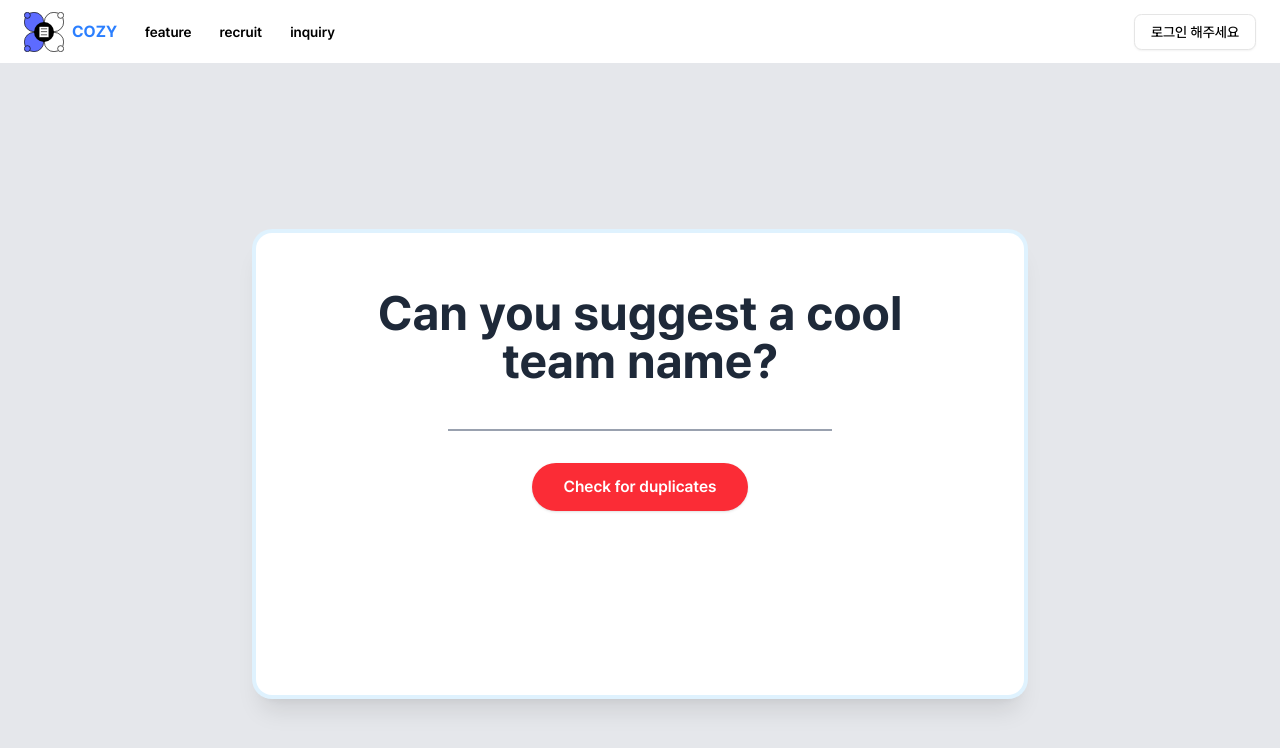
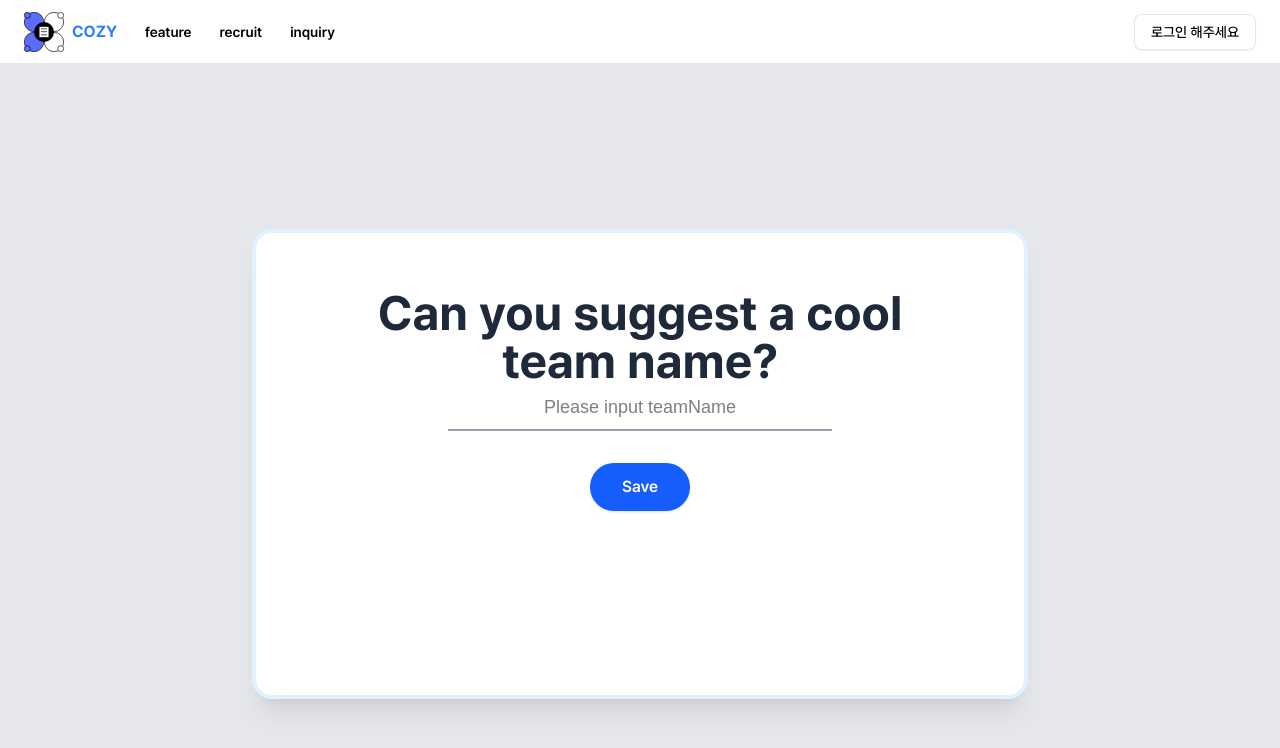
Before and after one commit to dokhung/Project_COZY_FrontEnd, a Next.js app: page /createteam in a window 1280 px wide. Shown: the top 748 px of the page. Built offline with nearby package versions, Linux system fonts and the light colour scheme.

Commit message:
teamMake

```diff
--- a/src/api/Axios.ts
+++ b/src/api/Axios.ts
@@ -1,4 +1,4 @@
-import axios, {AxiosInstance} from 'axios';
+import axios, {AxiosInstance, InternalAxiosRequestConfig} from 'axios';
 import { useUserStore } from '@/store/userStore';
 
 const apiClient:AxiosInstance = axios.create({
@@ -6,17 +6,21 @@ const apiClient:AxiosInstance = axios.create({
     withCredentials: true,
 });
 
-apiClient.interceptors.request.use((config) => {
-    const token : string|null = typeof window !== 'undefined'
-        ? localStorage.getItem('accessToken')
-        : null;
+apiClient.interceptors.request.use((config: InternalAxiosRequestConfig) => {
+    const token =
+        typeof window !== 'undefined' ? localStorage.getItem('accessToken') : null;
+
+    config.headers = config.headers || {};
+
+    config.headers['Content-Type'] = 'application/json';
 
     if (token) {
-        config.headers.Authorization = `Bearer ${token}`;
+        config.headers['Authorization'] = `Bearer ${token}`;
     }
 
     return config;
 });
+
 
 // 로그아웃 판단
 apiClient.interceptors.response.use(
--- a/src/api/requests/team.ts
+++ b/src/api/requests/team.ts
@@ -1,20 +1,16 @@
 import apiClient from "@/api/Axios";
 
 export type CreateTeamDTO = {
-    teamName: string;
+    teamName: string | undefined;
     description: string;
 }
 
 export const createTeamRequest = async (dto : CreateTeamDTO) => {
-    const token = localStorage.getItem("accessToken");
+
     const res = await apiClient.post(
-        '/api/team/create',dto,{
-            headers: {
-                Authorization: `Bearer ${token}`,
-                'Content-Type': 'application/json',
-            }
-        }
+        '/api/team/create',dto,
     );
+    alert("성공");
     return res.data;
 }
 
--- a/src/components/team/CreateTeamForm.tsx
+++ b/src/components/team/CreateTeamForm.tsx
@@ -2,15 +2,17 @@
 
 import {useState} from "react";
 import {useRouter} from "next/navigation";
-import {checkTeamNameRequest} from "@/api/requests/team";
+import {checkTeamNameRequest, CreateTeamDTO, createTeamRequest} from "@/api/requests/team";
 
 export const CreateTeamForm = () => {
 
     // State
-    const [teamName, setTeamName] = useState<string>();
+    const [teamName, setTeamName] = useState<string>("");
+    const [description, setDescription] = useState<string>("");
     const [errorMessage, setErrorMessage] = useState<string>("");
     const [isAvailable, setIsAvailable] = useState<boolean>(false);
     const [isChecking, setIsChecking] = useState<boolean>(false);
+    const [isSave, setIsSave] = useState<boolean>(false);
     // val
     const router = useRouter();
 
@@ -23,31 +25,53 @@ export const CreateTeamForm = () => {
         }
         setIsChecking(true);
         setIsAvailable(false);
-        setErrorMessage("");
-        try {
-            const isDuplicate = await checkTeamNameRequest(teamName);
-            if (!isDuplicate) {
-                setErrorMessage("This team name is already in use.");
-            }else {
-                setIsAvailable(true);
-            }
-        }catch {
-            setErrorMessage("Error while creating team");
-        }finally {
-            setIsChecking(false);
-        }
+        // setErrorMessage("");
+        // try {
+        //     const isDuplicate = await checkTeamNameRequest(teamName);
+        //     if (!isDuplicate) {
+        //         setErrorMessage("This team name is already in use.");
+        //     }else {
+        //         setIsAvailable(true);
+        //     }
+        // }catch {
+        //     setErrorMessage("Error while creating team");
+        // }finally {
+        //     setIsChecking(false);
+        // }
+    }
+
+    const handleTeamNameSave = async () => {
+       // if (!isAvailable) return;
+       setIsSave(true);
+       try {
+           const dto = {
+               teamName:teamName?.trim(),
+               description:description?.trim() || "",
+           };
+           await createTeamRequest(dto);
+       }catch (error) {
+           setErrorMessage("error");
+           setIsAvailable(false);
+       }finally {
+           setIsSave(false);
+       }
+
     }
 
 
     return (
         <>
             <div className={"flex justify-center"}>
+                <div>
                 <input
                     value={teamName}
                     onChange={(e) => setTeamName(e.target.value)}
-                    placeholder={""}
+                    placeholder={"Please input teamName"}
                     className={"w-72 sm:w-96 bg-transparent text-center text-lg border-0 border-b-2 border-gray-400 focus:border-gray-700 focus:outline-none py-2"}
                 />
+                </div>
+
+
                 {errorMessage && (
                     <p
                         className={`mt-4 text-sm font-semibold ${
@@ -64,15 +88,18 @@ export const CreateTeamForm = () => {
             </div>
 
             <div className={"mt-8 flex justify-center"}>
-                <button
-                    onClick={handleCheckName}
-                    className={"px-6 sm:px-8 py-3 rounded-full bg-red-500 text-white font-semibold shadow hover:bg-red-600 disabled:opacity-50 disabled:cursor-not-allowed transition"}>
-                    {isChecking ? "Checking..." : "Check for duplicates"}
-                </button>
+                {/*<button*/}
+                {/*    onClick={handleCheckName}*/}
+                {/*    className={"px-6 sm:px-8 py-3 rounded-full bg-red-500 text-white font-semibold shadow hover:bg-red-600 disabled:opacity-50 disabled:cursor-not-allowed transition"}>*/}
+                {/*    {isChecking ?*/}
+                {/*        "Checking..." : "Check for duplicates"}*/}
+                {/*</button>*/}
 
-                {isAvailable && (
+                {!isAvailable && (
                     <button
-                    className={"px-6 sm:px-8 py-3 rounded-full bg-blue-600 text-white font-semibold shadow hover:bg-blue-700 transition"}>
+                        onClick={handleTeamNameSave}
+                        disabled={isSave}
+                        className={"px-6 sm:px-8 py-3 rounded-full bg-blue-600 text-white font-semibold shadow hover:bg-blue-700 transition"}>
                         Save
                     </button>
                 )}
```
